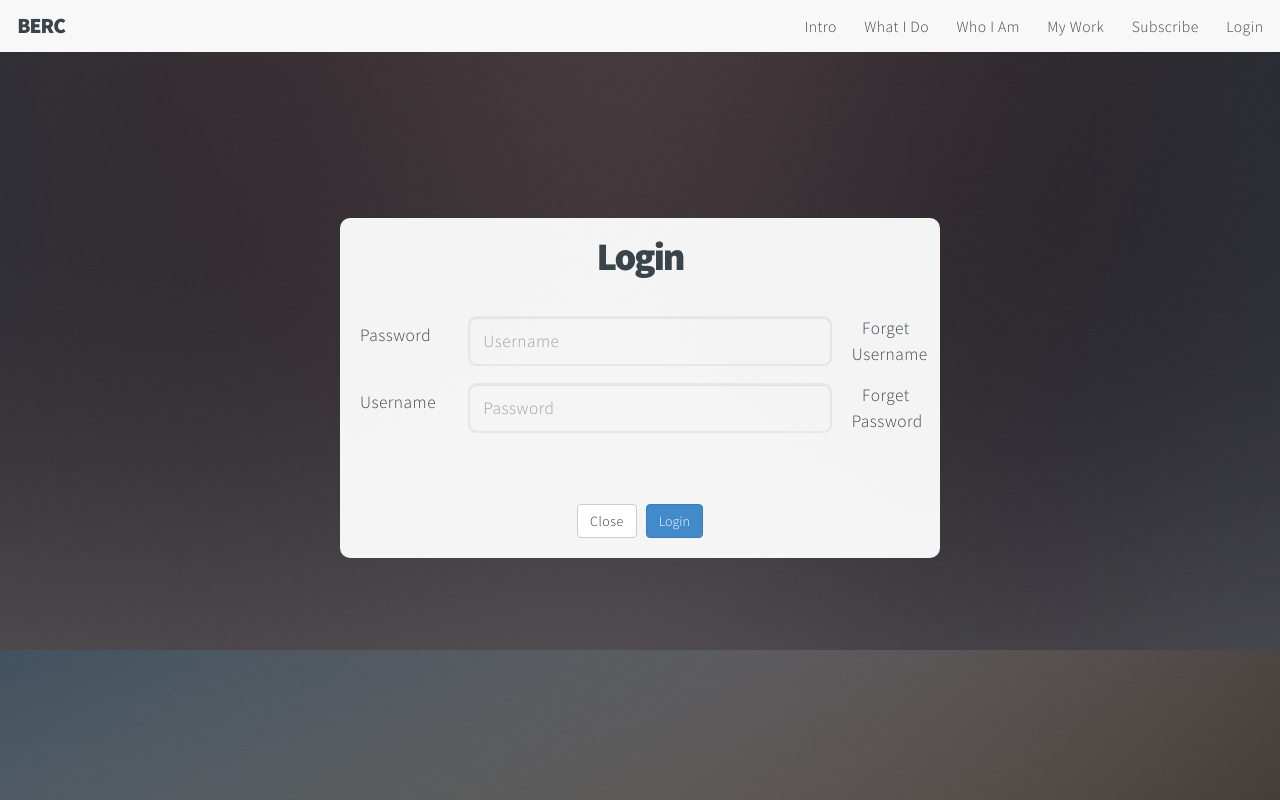
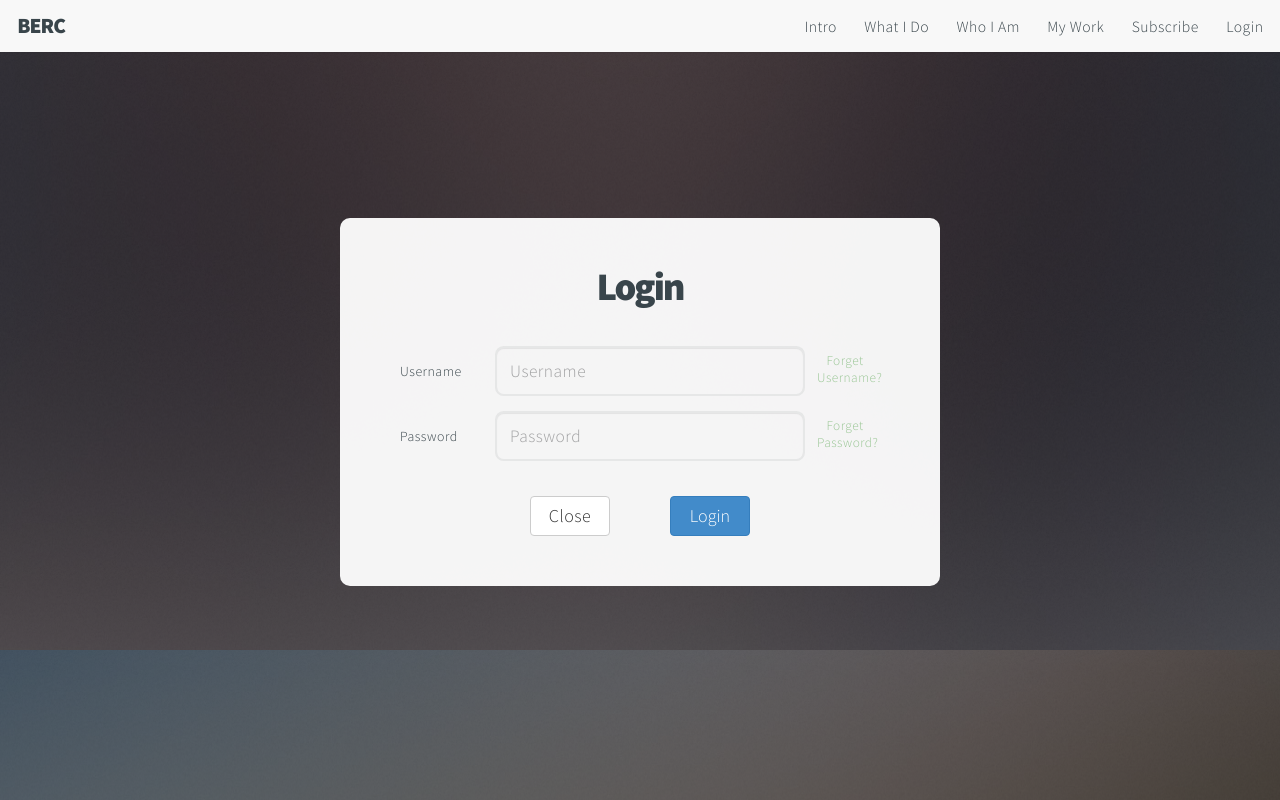
Before and after one commit to berc-web/berc_web, a Flask app: page / in a window 1280 px wide, after a click on "Login". Run offline with Flask 2, Linux system fonts and the light colour scheme; some libraries are stand-ins or nearby versions.

Commit message:
user login

```diff
--- a/static/css/style.css
+++ b/static/css/style.css
@@ -1458,6 +1458,10 @@
 	border-radius: 10px;
 
 }
+#login .form-horizontal {
+	padding-top: 5%;
+	padding-bottom: 5%;
+}
 #login .modal-header {
 	border-bottom: 0;
 	text-align: center;
@@ -1465,6 +1469,8 @@
 #login .modal-body {
 	position: relative;
 	line-height: 1.5;
+	padding-left: 10%;
+	padding-right: 10%;
 }
 #login .modal-footer {
 	border-top: 0;
@@ -1473,6 +1479,9 @@
 #login label {
 	position: relative;
 	text-align: left;
+	font-size: 80%;
+	line-height: 36px;
+	vertical-align: middle;
 }
 #login input {
 	height: 50px;
@@ -1481,8 +1490,28 @@
 	margin-left: 10px;
 }
 #login label#forget {
+	padding-left: 7px;
+	padding-right: 22px;
+	line-height: 16.5px;
+	font-size: 10pt;
+	font-weight: 0.5;
+	text-align: center;
+	vertical-align: middle;
+}
+#login .form-group {
+	padding-bottom: 0;
+}
+#login .modal-footer {
+	margin-top: 0;
 	padding-top: 0;
-	font-size: 13pt;
-	font-weight: 0.8;
+}
+#login .btn {
+	margin-left: 5%;
+	margin-right: 5%;
+	height: 40px;
+	line-height: 26px;
+	width: 80px;
 	text-align: center;
+	vertical-align: middle;
+	font-size: 18px;
 }
--- a/templates/home.html
+++ b/templates/home.html
@@ -151,18 +151,18 @@
 						</div>
 						<div class="modal-body">
 							<div class="form-group">
-								<label for="login-username" class="col-lg-2 control-label">Password</label>
+								<label for="login-username" class="col-lg-2 control-label">Username</label>
 								<div class="col-lg-8">
 									<input type="text" class="form-control" id="login-username" placeholder="Username">
 								</div>
-								<label id="forget" for="login-username" class="col-lg-2 control-label">Forget Username</label>
+								<a href="#"><label id="forget" for="login-username" class="col-lg-2 control-label">Forget Username?</label></a>
 							</div>
 							<div class="form-group">
-								<label for="login-password" class="col-lg-2 control-label">Username</label>
+								<label for="login-password" class="col-lg-2 control-label">Password</label>
 								<div class="col-lg-8">
 									<input type="password" class="form-control" id="login-password" placeholder="Password">
 								</div>
-								<label id="forget" for="login-username" class="col-lg-2 control-label">Forget Password</label>
+								<a href="#"><label id="forget" for="login-password" class="col-lg-2 control-label">Forget Password?</label></a>
 							</div>
 						</div>
 						<div class="modal-footer">
```
